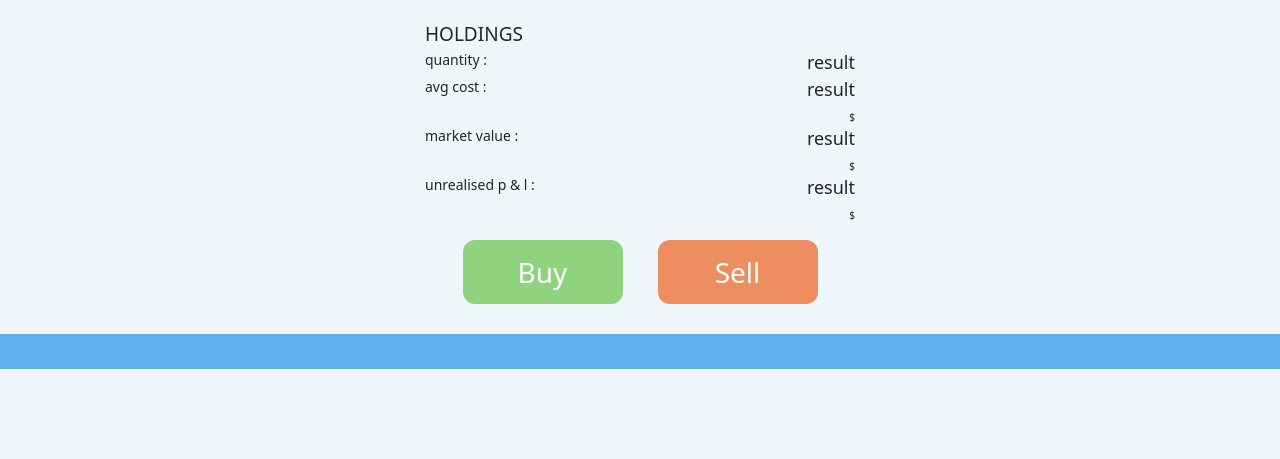
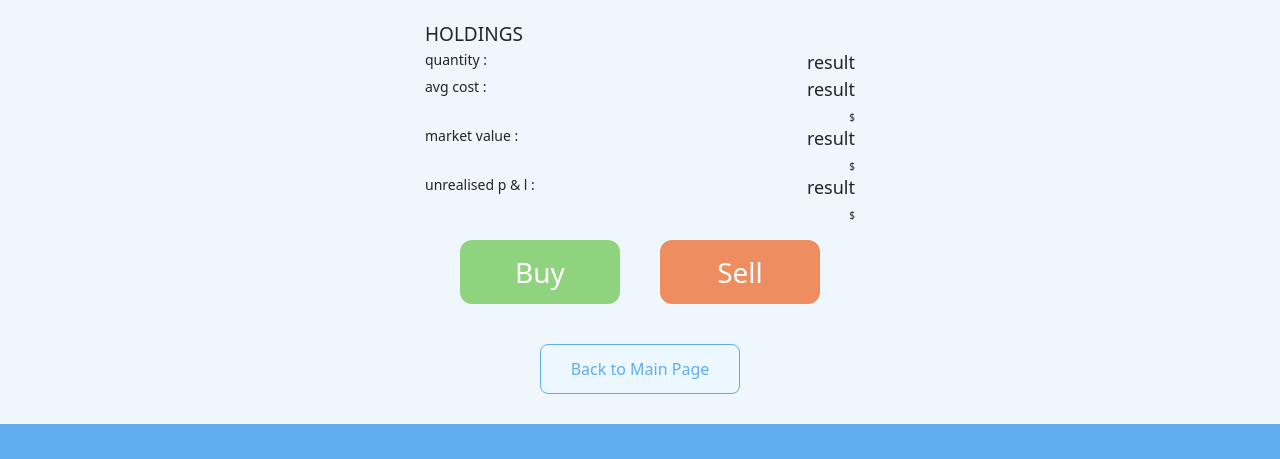
Before and after one commit to andretdr/financePlus, a Flask app: template templates/viewstock.html in a window 1280 px wide. Shown: the part 485-944 px from the top of the page. Before the commit the page ends 854 px from the top, so only its background shows below. Run offline with Flask 3, Linux system fonts and the light colour scheme; the template is opened without the code that fills it, so the values that code supplies are empty.

Commit message:
Fixed bugs with ruonding errors on transactions. Added back to home page button

```diff
--- a/static/src/index.js
+++ b/static/src/index.js
@@ -390,7 +390,7 @@ class indexView {
 
         for (let i = 0; i < dataobj.length; i++){
             let symb = dataobj[i]['symb'];
-            let currprice = parseFloat(dataobj[i]['currprice']).toFixed(2);
+            let currprice = dataobj[i]['currprice'];
             let quantity = dataobj[i]['quantity'];
             let avgcost = dataobj[i]['avgcost'];
             let prevclose = dataobj[i]['prevclose'];
@@ -399,6 +399,8 @@ class indexView {
             let marketvalue = (currprice*quantity).toFixed(2);
             let totalcost = (avgcost*quantity).toFixed(2);
             let pnl = (marketvalue - totalcost).toFixed(2);
+            currprice = currprice.toFixed(2);
+            quantity = quantity.toFixed(2);
 
             totalpnl += parseFloat(pnl);
             equity += parseFloat(marketvalue);
@@ -475,7 +477,7 @@ class indexView {
 
     /** timed refresh for holdings page */
     timedRefresh(){
-        if (controller.returnMarketStatus() == 'open')
+        if (this.controllerRef.returnMarketStatus() == 'open')
         {
             // refresh page every 8 secs
             let interval = 3000;
--- a/static/src/viewstock.js
+++ b/static/src/viewstock.js
@@ -1,3 +1,9 @@
+
+function backToMain(){
+    el = document.getElementById("backtomain");
+    el.disabled = true;
+    window.location.href = "/";
+}
 
 /** Handles the controller logic and stores states */
 class viewController{
@@ -488,7 +494,7 @@ class viewView{
 
     /** timed refresh for holdings page */
     timedRefresh(){
-        if (controller.returnMarketStatus() == 'open')
+        if (this.controllerRef.returnMarketStatus() == 'open')
         {
             // refresh page every 8 secs
             let interval = 3000;
@@ -560,12 +566,16 @@ class viewView{
     }
 
     renderHoldings(){
-        const currprice = (this.controllerRef.returnCurrprice()).toFixed(2);
-        const quantity = (this.controllerRef.returnQuantity()).toFixed(2);
-        const avgcost = (this.controllerRef.returnAvgcost()).toFixed(2);
+        let currprice = this.controllerRef.returnCurrprice();
+        let quantity = this.controllerRef.returnQuantity();
+        let avgcost = this.controllerRef.returnAvgcost();
         const value = (currprice*quantity).toFixed(2);
         const totalcost = (avgcost*quantity).toFixed(2);
         const pnl = (value - totalcost).toFixed(2);
+
+        currprice = currprice.toFixed(2);
+        quantity = quantity.toFixed(2);
+        avgcost = avgcost.toFixed(2);
 
         let html = `
                 <div class="view-holdings__header">Holdings </div>
--- a/static/styles.css
+++ b/static/styles.css
@@ -971,10 +971,29 @@
 .view-buttons--buysell {
     width: 400px;
     max-width: 400px;
-    padding: 20px 5px 30px 5px;
+    display: flex;
+    flex-direction: column;
+    justify-content: flex-start;
+    align-items: center;
+}
+
+/** view buysell div **/
+.view-buttons__buyselldiv{
+    width: 100%;
+    margin: 20px 5px 20px 5px;
     display: flex;
     flex-direction: row;
     justify-content: space-around;
+}
+
+/** view back div **/
+.view-buttons__backdiv{
+    width: 100%;
+    display: flex;
+    flex-direction: row;
+    justify-content: center;
+    align-items: center;
+    margin: 20px 0 30px 0;
 }
 
 /** actual buy sell buttons */
@@ -1405,6 +1424,11 @@
     }
 }
 
+/** back button overide */
+.buysellbutton-container__buttons--back{
+    width: 200px;
+}
+
 /** actual buttons */
 .buysellbutton-container__buttons:hover{
     background-color: rgb(136, 194, 241);
@@ -1412,7 +1436,6 @@
 
 /** actual buttons */
 .buysellbutton-container__buttons:disabled{
-    background-color: var(--grey);
     cursor: not-allowed;
 }
 
--- a/templates/index.html
+++ b/templates/index.html
@@ -52,7 +52,7 @@
     view.refreshHoldingsPage();
     view.updateAPICorrectness();
 
-//    view.timedRefresh();
+    view.timedRefresh();
 
 </script>
 {% endblock %}
--- a/templates/landing.html
+++ b/templates/landing.html
@@ -103,16 +103,16 @@
 </html>
 
 <!-- scripts -->
-<!--
+
 <script src="https://cdn.jsdelivr.net/npm/bootstrap@5.3.3/dist/js/bootstrap.bundle.min.js" integrity="sha384-YvpcrYf0tY3lHB60NNkmXc5s9fDVZLESaAA55NDzOxhy9GkcIdslK1eN7N6jIeHz" crossorigin="anonymous"></script>
 <script src="/static/src/scripts.js"></script>
 <script src="/static/src/landing.js"></script>
 <script src="/static/src/about.js"></script>
--->
 
 
+<!--
 <script src="https://cdn.jsdelivr.net/npm/bootstrap@5.3.3/dist/js/bootstrap.bundle.min.js" integrity="sha384-YvpcrYf0tY3lHB60NNkmXc5s9fDVZLESaAA55NDzOxhy9GkcIdslK1eN7N6jIeHz" crossorigin="anonymous"></script>
-<script src="../static/dist/main.js"></script>
+<script src="../static/dist/main.js"></script>-->
 <script>
 
     updateWriteUp("landing-text");
--- a/templates/layout.html
+++ b/templates/layout.html
@@ -76,16 +76,16 @@
 </html>
 
 <!-- ingest search bar data from stock_info.js -->
-<!--
+
 <script src="https://cdn.jsdelivr.net/npm/bootstrap@5.3.3/dist/js/bootstrap.bundle.min.js" integrity="sha384-YvpcrYf0tY3lHB60NNkmXc5s9fDVZLESaAA55NDzOxhy9GkcIdslK1eN7N6jIeHz" crossorigin="anonymous"></script>
 <script src="../static/src/stock_info.js"></script>
 <script src="../static/src/about.js"></script>
 <script src="../static/src/scripts.js"></script>
-<script src="../static/src/index.js"></script>-->
+<script src="../static/src/index.js"></script>
 
-
+<!--
 <script src="https://cdn.jsdelivr.net/npm/bootstrap@5.3.3/dist/js/bootstrap.bundle.min.js" integrity="sha384-YvpcrYf0tY3lHB60NNkmXc5s9fDVZLESaAA55NDzOxhy9GkcIdslK1eN7N6jIeHz" crossorigin="anonymous"></script>
-<script src="../static/dist/main.js"></script>
+<script src="../static/dist/main.js"></script>-->
 
 <!-- chart.js -->
 <script src="https://cdn.jsdelivr.net/npm/chart.js"></script>
--- a/templates/viewstock.html
+++ b/templates/viewstock.html
@@ -94,7 +94,7 @@
                 <!-- buttons -->
                 <div class="buysellbutton-container buysellbutton-container--order">
                     <button class="buysellbutton-container__buttons buysellbutton-container__buttons--buy" id="buy-button" onclick="viewview.buy()">Place Order</button>
-                    <button class="buysellbutton-container__buttons buysellbutton-container__buttons--close" onclick="buysellview.closeBuySellMenu()">Close</button>
+                    <button class="buysellbutton-container__buttons buysellbutton-container__buttons--close" onclick="buysellview.closeBuySellMenu()">Cancel</button>
                 </div>
             </div>
         </section>
@@ -200,11 +200,10 @@
 
                 </section>
 
-
                 <!-- buttons -->
                 <div class="buysellbutton-container buysellbutton-container--order">
                     <button id="sell-button" class="buysellbutton-container__buttons buysellbutton-container__buttons--sell" onClick="viewview.sell()">Place Order</button>
-                    <button class="buysellbutton-container__buttons buysellbutton-container__buttons--close" onclick="buysellview.closeBuySellMenu()">Close</button>
+                    <button class="buysellbutton-container__buttons buysellbutton-container__buttons--close" onclick="buysellview.closeBuySellMenu()">Cancel</button>
                 </div>
             </div>
         </section>
@@ -284,8 +283,13 @@
 
     <!-- buttons -->
     <section class="view-buttons--buysell">
-        <button class="view-buttons-buysellmenu view-buttons-buysellmenu--buy" onclick="buysellview.showBuyMenu()">Buy</button>
-        <button class="view-buttons-buysellmenu view-buttons-buysellmenu--sell" id="viewsellbutton" onclick="buysellview.showSellMenu(states)">Sell</button>
+        <div class="view-buttons__buyselldiv">
+            <button class="view-buttons-buysellmenu view-buttons-buysellmenu--buy" onclick="buysellview.showBuyMenu()">Buy</button>
+            <button class="view-buttons-buysellmenu view-buttons-buysellmenu--sell" id="viewsellbutton" onclick="buysellview.showSellMenu(states)">Sell</button>
+        </div>
+        <div class="view-buttons__backdiv">
+            <button onclick="backToMain()" id="backtomain" class="buysellbutton-container__buttons buysellbutton-container__buttons--back">Back to Main Page</button>
+        </div>
     </section>
 
     <!-- Storing the data for this stock page -->
@@ -297,9 +301,9 @@
 
 {% block script %}
 
-<!--
+
 <script src="../static/src/viewstock.js"></script>
-<script src="../static/src/buysell.js"></script>-->
+<script src="../static/src/buysell.js"></script>
 <script>
 
 
@@ -311,7 +315,7 @@
     let states = {'buy':false, 'sell':false, 'bydollars':false, 'byshares':false};
 
     viewview.renderpage();
-//    viewview.timedRefresh();
+    viewview.timedRefresh();
 
 </script>
 
```
Also changed, not shown: buysell.py (+17 -4 lines), 2 other files.
